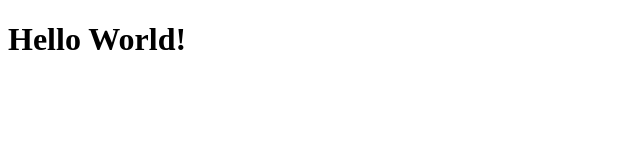
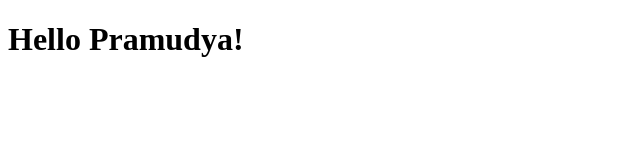
Before and after one commit to impramudya/belajar-git, a plain HTML site: page index.html in a window 1280 px wide. Shown: the whole page, without its empty margins (0-640 px from the left). Drawn offline with Linux system fonts and the light colour scheme.

Commit message:
mengganti judul

```diff
--- a/index.html
+++ b/index.html
@@ -7,6 +7,6 @@
     <title>Document</title>
 </head>
 <body>
-    <h1>Hello World!</h1>
+    <h1>Hello Pramudya!</h1>
 </body>
 </html>
```
